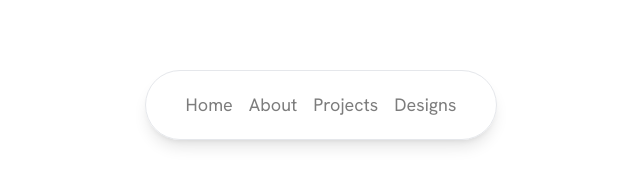
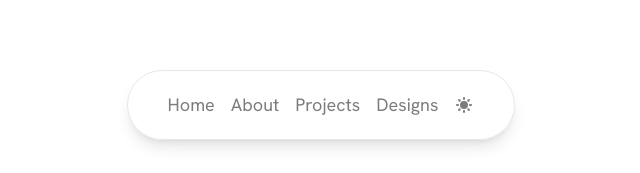
Before and after one commit to andrewchu16/andrewchu.ca, a Next.js app: page / in a window 1280 px wide. Shown: the part 624-797 px from the top of the page, without its empty margins (319-959 px from the left). Built offline with nearby package versions, Linux system fonts and the light colour scheme.

Commit message:
Add dark mode toggle

```diff
--- a/src/app/globals.css
+++ b/src/app/globals.css
@@ -1,6 +1,10 @@
 @tailwind base;
 @tailwind components;
 @tailwind utilities;
+
+html, body {
+  transition: background-color 0.2s ease-in-out, color 0.2s ease-in-out;
+}
 
 :root {
   --background: #ffffff;
@@ -8,12 +12,10 @@
   --secondary: #7c7c7c;
 }
 
-@media (prefers-color-scheme: dark) {
-  /* :root {
-    --background: #0a0a0a;
-    --primary: #ededed;
-    --secondary: #999999;
-  } */
+.dark {
+  --background: #242424;
+  --primary: #eaeaea;
+  --secondary: #999999;
 }
 
 body {
--- a/src/app/layout.tsx
+++ b/src/app/layout.tsx
@@ -1,11 +1,12 @@
 import type { Metadata } from "next";
 import { Hanken_Grotesk } from "next/font/google";
 import "./globals.css";
-import Head from "next/head";
+import ThemeProvider from "@/providers/ThemeProvider";
 
 const hankenGrotesk = Hanken_Grotesk({
   variable: "--font-hanken-grotesk",
   subsets: ["latin"],
+  display: "swap",
 });
 
 export const metadata: Metadata = {
@@ -19,16 +20,9 @@ export default function RootLayout({
   children: React.ReactNode;
 }>) {
   return (
-    <html lang="en">
-      <Head>
-        <link
-          rel="icon"
-          href="/icon.svg"
-          type="image/svg"
-        />
-      </Head>
+    <html lang="en" suppressHydrationWarning>
       <body className={`${hankenGrotesk.variable} antialiased`}>
-        {children}
+        <ThemeProvider>{children}</ThemeProvider>
       </body>
     </html>
   );
--- a/src/app/page.tsx
+++ b/src/app/page.tsx
@@ -1,20 +1,27 @@
 import ContactLinks from "@/components/ContactLinks";
+import DarkModeToggle from "@/components/DarkModeToggle";
 import NavLinks from "@/components/NavLinks";
+import Head from "next/head";
 
 export default function Home() {
   return (
+    <>
+      <Head>
+        <link rel="icon" href="/icon.svg" type="image/svg" />
+      </Head>
       <div className="font-sans h-screen w-screen flex flex-col">
-      <header className="w-screen absolute top-4 left-0 flex justify-center"></header>
-      <main className="flex flex-col justify-center items-center flex-grow">
+        <div className="flex flex-col justify-center items-center flex-grow">
           <h1 className="text-6xl font-bold mb-1">Andrew Chu</h1>
           <h2 className="text-3xl text-secondary mb-2.5">CS @ UWaterloo</h2>
           <ContactLinks />
-      </main>
+        </div>
         <div className="w-screen absolute bottom-4 left-0 flex justify-center">
-        <nav className="rounded-full shadow-lg border py-5 px-10 m-5 transition-colors">
+          <nav className="rounded-full shadow-lg border py-5 px-10 m-5 transition-colors flex gap-4 items-center justify-center">
             <NavLinks />
+            <DarkModeToggle />
           </nav>
         </div>
       </div>
+    </>
   );
 }
--- /dev/null
+++ b/src/components/DarkModeToggle.tsx
@@ -0,0 +1,29 @@
+"use client";
+
+import { useTheme } from "next-themes";
+import { useEffect, useState } from "react";
+import Moon from "./icons/Moon";
+import Sun from "./icons/Sun";
+
+export default function DarkModeToggle() {
+  const { theme, setTheme } = useTheme();
+  const [mounted, setMounted] = useState(false);
+
+  useEffect(() => {
+    setMounted(true);
+  }, []);
+
+  if (!mounted) return <div className="w-5 h-5"></div>;
+
+  return (
+    <button
+      aria-label="Toggle Dark Mode"
+      type="button"
+      className="w-5 h-5 fill-secondary hover:fill-primary"
+      onClick={() => setTheme(theme === "dark" ? "light" : "dark")}
+    >
+      <Moon />
+      <Sun />
+    </button>
+  );
+}
--- a/src/components/NavLinks.tsx
+++ b/src/components/NavLinks.tsx
@@ -4,12 +4,12 @@ const links: { name: string; url: string }[] = [
   { name: "Home", url: "/" },
   { name: "About", url: "/about" },
   { name: "Projects", url: "/projects" },
-  { name: "Designs", url: "/Designs" },
+  { name: "Designs", url: "/designs" },
 ];
 
 export default function NavLinks() {
   return (
-    <div className="flex gap-4">
+    <>
       {links.map((link) => (
         <Link
           key={link.name}
@@ -19,6 +19,6 @@ export default function NavLinks() {
           {link.name}
         </Link>
       ))}
-    </div>
+    </>
   );
 }
--- /dev/null
+++ b/src/components/icons/Moon.tsx
@@ -0,0 +1,11 @@
+export default function Moon() {
+  return (
+    <svg
+      className="dark:block hidden"
+      viewBox="0 0 20 20"
+      xmlns="http://www.w3.org/2000/svg"
+    >
+      <path d="M17.293 13.293A8 8 0 016.707 2.707a8.001 8.001 0 1010.586 10.586z"></path>
+    </svg>
+  );
+}
--- /dev/null
+++ b/src/components/icons/Sun.tsx
@@ -0,0 +1,15 @@
+export default function Sun() {
+  return (
+    <svg
+      className="dark:hidden block"
+      viewBox="0 0 20 20"
+      xmlns="http://www.w3.org/2000/svg"
+    >
+      <path
+        d="M10 2a1 1 0 011 1v1a1 1 0 11-2 0V3a1 1 0 011-1zm4 8a4 4 0 11-8 0 4 4 0 018 0zm-.464 4.95l.707.707a1 1 0 001.414-1.414l-.707-.707a1 1 0 00-1.414 1.414zm2.12-10.607a1 1 0 010 1.414l-.706.707a1 1 0 11-1.414-1.414l.707-.707a1 1 0 011.414 0zM17 11a1 1 0 100-2h-1a1 1 0 100 2h1zm-7 4a1 1 0 011 1v1a1 1 0 11-2 0v-1a1 1 0 011-1zM5.05 6.464A1 1 0 106.465 5.05l-.708-.707a1 1 0 00-1.414 1.414l.707.707zm1.414 8.486l-.707.707a1 1 0 01-1.414-1.414l.707-.707a1 1 0 011.414 1.414zM4 11a1 1 0 100-2H3a1 1 0 000 2h1z"
+        fillRule="evenodd"
+        clipRule="evenodd"
+      ></path>
+    </svg>
+  );
+}
--- /dev/null
+++ b/src/providers/ThemeProvider.tsx
@@ -0,0 +1,16 @@
+"use client";
+import { ThemeProvider as NextThemesProvider } from "next-themes";
+import { ReactNode } from "react";
+
+export default function ThemeProvider({
+  children,
+  ...props
+}: {
+  children: ReactNode;
+}) {
+  return (
+    <NextThemesProvider attribute="class" enableSystem defaultTheme="system" {...props}>
+      {children}
+    </NextThemesProvider>
+  );
+}
--- a/tailwind.config.ts
+++ b/tailwind.config.ts
@@ -1,6 +1,7 @@
 import type { Config } from "tailwindcss";
 
 export default {
+  darkMode: "class",
   content: [
     "./src/pages/**/*.{js,ts,jsx,tsx,mdx}",
     "./src/components/**/*.{js,ts,jsx,tsx,mdx}",
```
Also changed, not shown: package.json (+7 -6 lines), 1 other file (tests, documents, lock files or other folders). Lines whose indentation alone changed are shown as unchanged.
